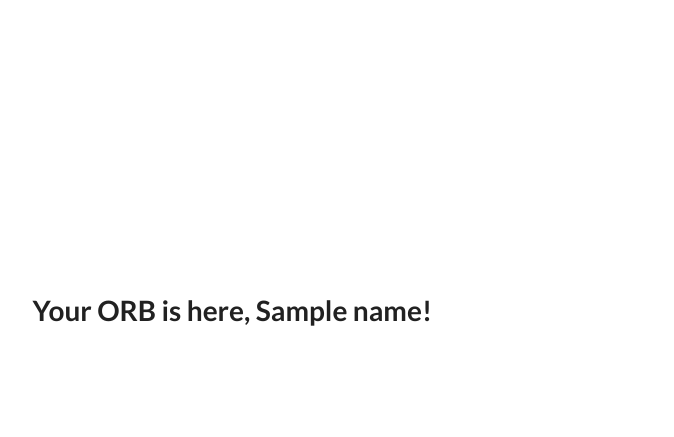
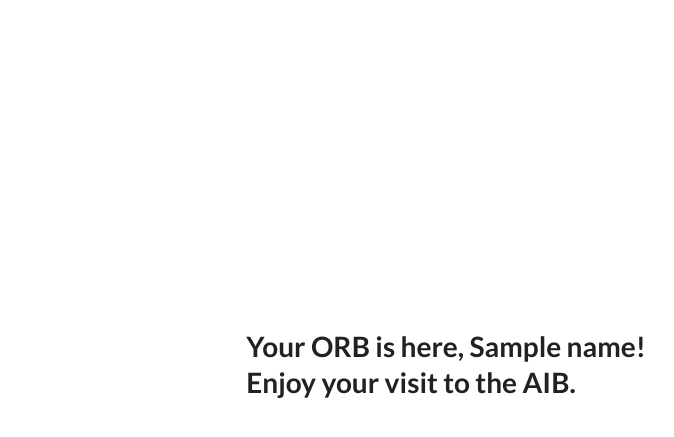
Before and after one commit to AlanLiu96/AibDelivery, a Flask app: template templates/takeorb.html in a window 1280 px wide. Shown: the top 437 px of the page, without its empty margins (194-868 px from the left). Run offline with Flask 2, Linux system fonts and the light colour scheme; the template is opened without the code that fills it: most values are stand-ins (such as "Sample title", 1, 10 or a date in 2020); some libraries are stand-ins or nearby versions.

Commit message:
Update takeorb.html

```diff
--- a/templates/takeorb.html
+++ b/templates/takeorb.html
@@ -14,7 +14,6 @@
 div.fixed {
     position: fixed;
     bottom: 50%;
-    right: 50%;
 }
 </style>
 
@@ -24,7 +23,7 @@
   <div class="fixed">
   <div class="column five wide">
 
-    <h1 class="ui header"><br><br><br><br><br><br><br><br>Your ORB is here, {{name}}!<br><br><br></h1>
+    <h1 class="ui header">Your ORB is here, {{name}}!<br>Enjoy your visit to the AIB.</h1>
 
   </div>
 
```
